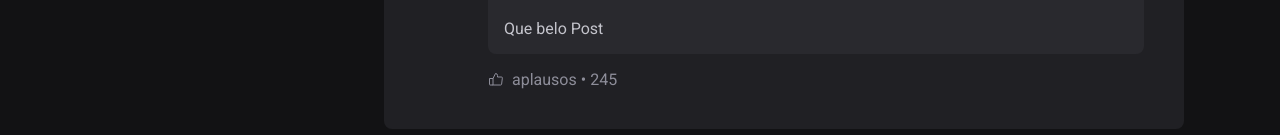
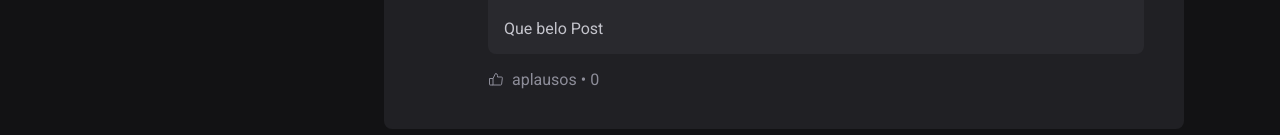
Before and after one commit to Igwbriel/SocialFeed, a React (Vite) app: page / in a window 1280 px wide. Shown: the part 665-800 px from the top of the page. Built offline with nearby package versions, Linux system fonts and the light colour scheme.

Commit message:
Função de dar aplausos (likes) finalizada

```diff
--- a/src/components/comment.jsx
+++ b/src/components/comment.jsx
@@ -4,9 +4,14 @@
 import { useState } from 'react';
 
 export function Comment({ content, onDeleteComment }) {
+    const [likeCount, setLikeCount] = useState(0);
 
     function handleDeleteComment() {
         onDeleteComment(content)
+    }
+
+    function handleLikeComment(){
+        setLikeCount(likeCount + 1);
     }
 
     return(
@@ -28,9 +33,9 @@
                     <p>{content}</p>
                 </div>
                 <footer>
-                    <button>
+                    <button onClick={handleLikeComment}>
                         <ThumbsUp/>
-                        aplausos <span>245</span>
+                        aplausos <span>{likeCount}</span>
                     </button>
                 </footer>
             </div>
```
